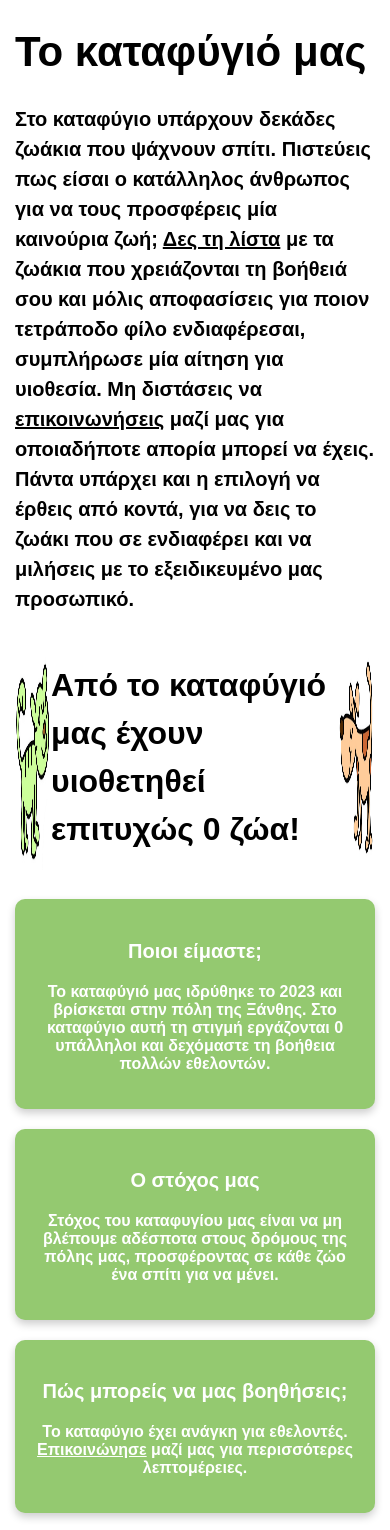
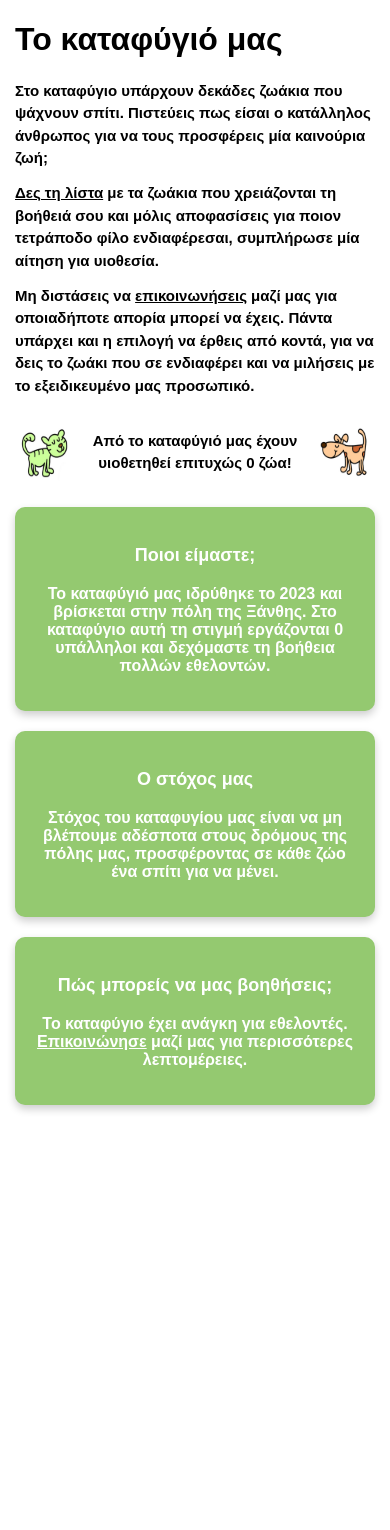
Before and after one commit to rafailpapastamou/animal-shelter-website, a PHP site: page / in a window 390 px wide. Shown: the part 80-1610 px from the top of the page. After the commit the page ends 1192 px from the top, so only its background shows below. Run offline with PHP 8.4, Linux system fonts and the light colour scheme; data that the repository does not hold is empty; a stand-in replaces the project's code that opens the database connection; some libraries are stand-ins or nearby versions.

Commit message:
- Fixed mobile view for index/php - Fixed typo in contact.html - Fixed mobile view for style.css (h1 and h2)

```diff
--- a/css-files/contact-form.css
+++ b/css-files/contact-form.css
@@ -95,6 +95,10 @@ textarea {
 }
 
 @media (max-width: 350px) {
+  body h3 {
+    font-size: 15px;
+  }
+
   .a {
     font-size: 5px;
   }
--- a/css-files/index.css
+++ b/css-files/index.css
@@ -7,33 +7,51 @@
   text-align: center;
 }
 
-.info p {
+.info p,
+.info h1 {
   color: white;
   font-weight: bold;
   font-family: "Poppins", sans-serif, "arial";
 }
 
-.cat-info {
-  display: flex;
-  justify-content: space-between;
-  align-items: center;
+.animal-image {
+  width: 160px;
+  margin: 5px;
 }
 
-.cat-info p {
-  color: #fff;
-  font-size: 18px;
-  width: 45%;
+.gotAdoptedCountText {
+  font-size: 24px;
+  text-align: center;
 }
 
-.cat-info img {
-  width: 45%;
-  border-radius: 8px;
+h2.animalShelterInfoText {
+  font-size: 20px;
 }
 
-.info img {
-  border: 5px solid white;
+@media screen and (max-width: 1103px) {
+  .gotAdoptedCountText {
+    font-size: 22px;
+  }
+
+  h2.animalShelterInfoText {
+    font-size: 18px;
+  }
+
+  .animal-image {
+    width: 100px;
+  }
 }
 
-.info h1 {
-  color: white;
+@media screen and (max-width: 654px) {
+  .gotAdoptedCountText {
+    font-size: 15px;
+  }
+
+  h2.animalShelterInfoText {
+    font-size: 15px;
+  }
+
+  .animal-image {
+    width: 50px;
+  }
 }
--- a/css-files/style.css
+++ b/css-files/style.css
@@ -51,3 +51,13 @@ h3 {
   transition: 0s;
   text-decoration: none;
 }
+
+@media only screen and (max-width: 550px) {
+  h1 {
+    font-size: 32px;
+  }
+
+  h2 {
+    font-size: 18px;
+  }
+}
--- a/html-files/user/contact.html
+++ b/html-files/user/contact.html
@@ -21,7 +21,7 @@
       <h1>Επικοινωνία</h1>
       <h3>
         Για να επικοινωνήσετε μαζί μας, μπορείτε να μας πάρετε τηλέφωνο τις ώρες
-        λειτουργίες του καταφυγίου ή να μας στείλετε email και θα σας
+        λειτουργίας του καταφυγίου ή να μας στείλετε email και θα σας
         απαντήσουμε το συντομότερο δυνατό. Εναλλακτικά, μπορείτε να συμπληρώσετε
         τη παρακάτω φόρμα επικοινωνίας.
       </h3>
--- a/html-files/user/index.php
+++ b/html-files/user/index.php
@@ -18,20 +18,28 @@
 
   <div id="content">
     <h1>Το καταφύγιό μας</h1>
-    <h2>
+    <h2 class="animalShelterInfoText">
       Στο καταφύγιο υπάρχουν δεκάδες ζωάκια που ψάχνουν σπίτι. Πιστεύεις πως
       είσαι ο κατάλληλος άνθρωπος για να τους προσφέρεις μία καινούρια ζωή;
-      <a href="../../html-files/user/animals.html" class="link">Δες τη λίστα</a>
+
+      <h2 class="animalShelterInfoText"></h2>
+
+      <h2 class="animalShelterInfoText"><a href="../../html-files/user/animals.html" class="link">Δες τη λίστα</a>
         με τα ζωάκια που χρειάζονται τη βοήθειά σου και μόλις αποφασίσεις για
         ποιον τετράποδο φίλο ενδιαφέρεσαι, συμπλήρωσε μία αίτηση για υιοθεσία.
-      Μη διστάσεις να
+
+        <h2 class="animalShelterInfoText"></h2>
+
+        <h2 class="animalShelterInfoText">Μη διστάσεις να
           <a href="../../html-files/user/contact.html" class="link">επικοινωνήσεις</a>
           μαζί μας για οποιαδήποτε απορία μπορεί να έχεις. Πάντα υπάρχει και η
           επιλογή να έρθεις από κοντά, για να δεις το ζωάκι που σε ενδιαφέρει και
           να μιλήσεις με το εξειδικευμένο μας προσωπικό.
         </h2>
+
+
         <div style="display: flex; justify-content: space-between; margin-top: 20px">
-      <img src="../../images/index-cat.jpg" alt="Cartoon Cat Picture" style="width: 10%" />
+          <img class="animal-image" src="../../images/index-cat.jpg" alt="Cartoon Cat Picture" />
 
           <?php
           $query = "SELECT COUNT(*) as count FROM ANIMAL WHERE GOT_ADOPTED = 1";
@@ -44,13 +52,13 @@
           }
           ?>
 
-      <h2 style="font-size: 32px">
+          <h2 class="gotAdoptedCountText">
             Από το καταφύγιό μας έχουν υιοθετηθεί επιτυχώς
             <?php echo $gotAdoptedCount; ?>
             ζώα!
           </h2>
 
-      <img src="../../images/index-dog.jpg" alt="Cartoon Dog Picture" style="width: 10%" />
+          <img class="animal-image" src="../../images/index-dog.jpg" alt="Cartoon Dog Picture" />
         </div>
 
         <?php
@@ -85,9 +93,9 @@
         <div class="info">
           <h2 style="color: white">Πώς μπορείς να μας βοηθήσεις;</h2>
           <p>
-        Το καταφύγιο έχει ανάγκη για εθελοντές. <a href="../../html-files/user/contact.html" class="link"
-          style="color: white;">Επικοινώνησε</a> μαζί μας
-        για περισσότερες λεπτομέρειες.
+            Το καταφύγιο έχει ανάγκη για εθελοντές.
+            <a href="../../html-files/user/contact.html" class="link" style="color: white">Επικοινώνησε</a>
+            μαζί μας για περισσότερες λεπτομέρειες.
           </p>
         </div>
         <h2></h2>
```
Lines whose indentation alone changed are shown as unchanged.
